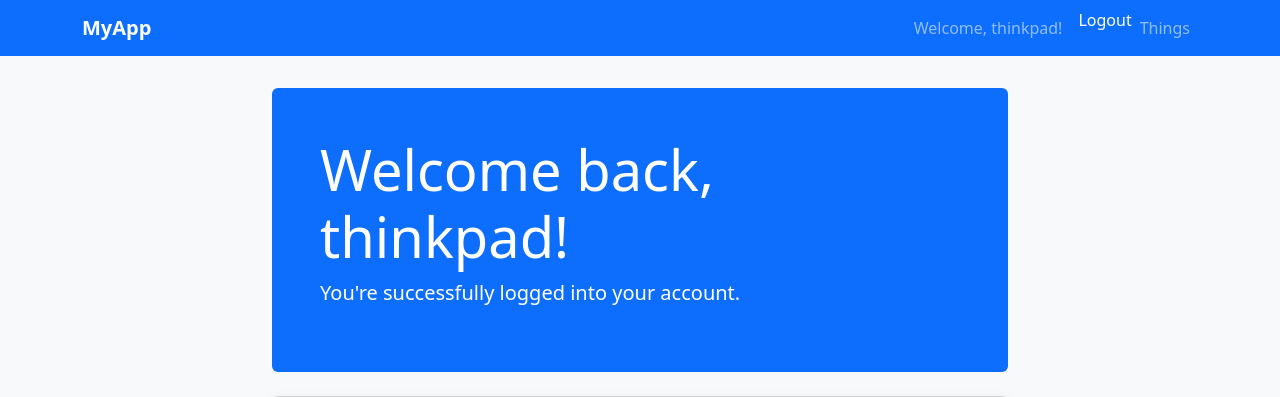
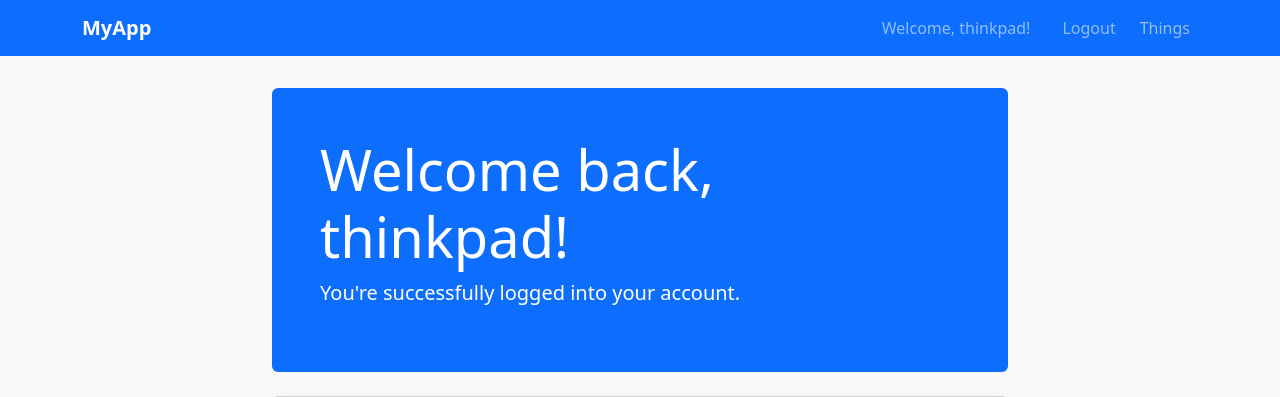
Before and after one commit to phil-in-taipei/DjangoHtmxStarter, a Django app: page /home/ in a window 1280 px wide. Shown: the top 397 px of the page. Run offline with Django 5.2, Linux system fonts and the light colour scheme; a user stored in the database is signed in; data comes from the database, SQL or seed files in the repository; both versions use the stored data as it was after the commit; some libraries are stand-ins or nearby versions.

Commit message:
Fixed navbar issue with misaligned logout and added css style sheet

```diff
--- /dev/null
+++ b/djangohtmxuserauth/static/css/styles.css
@@ -0,0 +1,50 @@
+.nav-button {
+    background: none !important;
+    border: none !important;
+    padding: 0.5rem 1rem !important;
+    color: rgba(255,255,255,.55) !important;
+    text-decoration: none !important;
+    font-size: 1rem !important;
+    font-weight: 400 !important;
+    line-height: inherit !important;
+    cursor: pointer;
+}
+
+.nav-button:hover {
+    color: rgba(255,255,255,.75) !important;
+}
+
+.nav-button:focus {
+    color: rgba(255,255,255,.75) !important;
+    outline: none;
+}
+
+.navbar-brand {
+    font-weight: bold;
+}
+.error-message {
+    color: #dc3545;
+    font-size: 0.875em;
+    margin-top: 0.25rem;
+}
+
+
+.success-message {
+    color: #198754;
+    font-size: 0.875em;
+    margin-top: 0.25rem;
+}
+
+.form-container {
+    max-width: 500px;
+     margin: 2rem auto;
+}
+
+body {
+    background-color: #f8f9fa;
+}
+
+.main-content {
+    padding-top: 2rem;
+    padding-bottom: 2rem;
+}
--- a/djangohtmxuserauth/templates/base.html
+++ b/djangohtmxuserauth/templates/base.html
@@ -1,3 +1,5 @@
+
+{% load static %}
 
 <!DOCTYPE html>
 <html lang="en">
@@ -11,6 +13,8 @@
 
     <!-- HTMX -->
     <script src="https://unpkg.com/htmx.org@1.9.10"></script>
+    <link rel="stylesheet" href="{% static 'css/styles.css' %}">
+    <meta name="viewport" content="width=device-width, initial-scale=1">
 
     <!-- HTMX CSRF Configuration -->
     <script>
@@ -20,33 +24,6 @@
         });
     </script>
 
-    <!-- Custom CSS -->
-    <style>
-        .navbar-brand {
-            font-weight: bold;
-        }
-        .error-message {
-            color: #dc3545;
-            font-size: 0.875em;
-            margin-top: 0.25rem;
-        }
-        .success-message {
-            color: #198754;
-            font-size: 0.875em;
-            margin-top: 0.25rem;
-        }
-        .form-container {
-            max-width: 500px;
-            margin: 2rem auto;
-        }
-        body {
-            background-color: #f8f9fa;
-        }
-        .main-content {
-            padding-top: 2rem;
-            padding-bottom: 2rem;
-        }
-    </style>
 </head>
 <body>
     <!-- Navigation -->
@@ -63,7 +40,7 @@
                     </span>
                     <form method="post" action="{% url 'logout' %}" class="d-inline">
                         {% csrf_token %}
-                        <button type="submit" class="nav-link btn btn-link p-0 border-0 text-white">Logout</button>
+                        <button type="submit" class="nav-button">Logout</button>
                     </form>
                 <a class="nav-link" href="{% url 'things:thing_list' %}">Things</a>
 
```
Also changed, not shown: djangohtmxuserauth/db.sqlite3, 1 other file.
